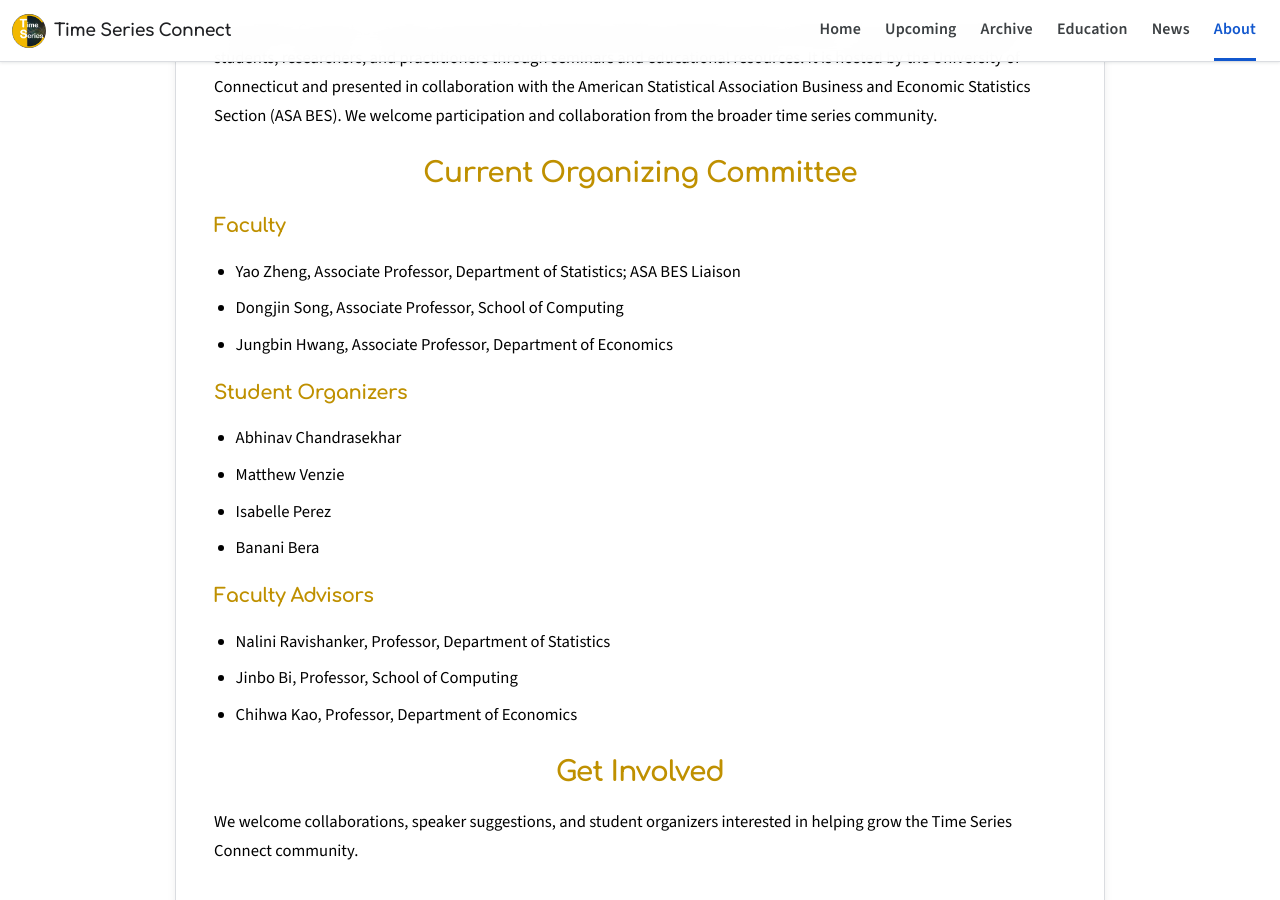
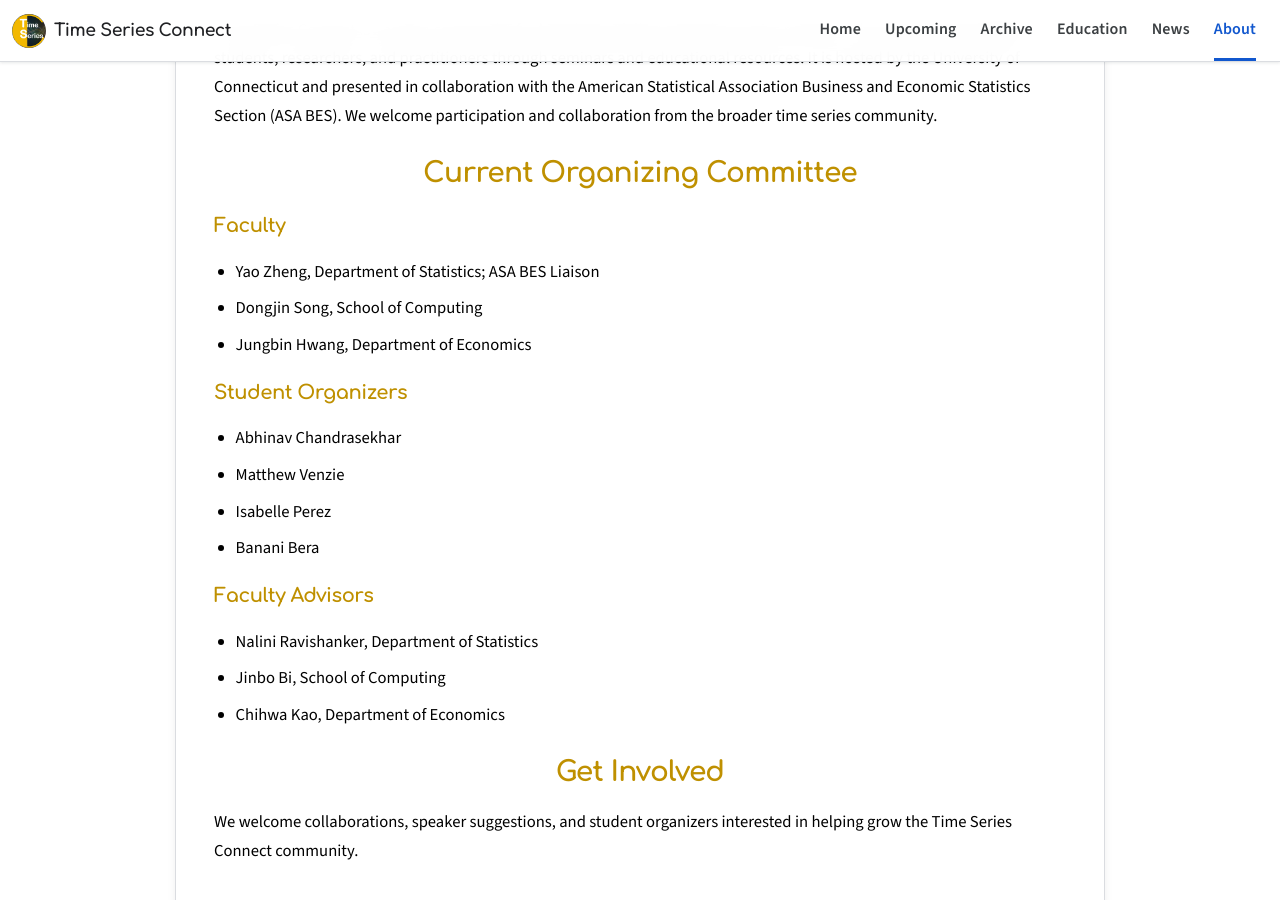
Before and after one commit to yaozheng-stat/time-series-connect, a Jekyll site: the page built from _pages/about-us.md, in a window 1280 px wide and 900 px high, scrolled down 284 px. Built offline with Jekyll 4.4.1, drawn with Linux system fonts in a browser that asks for light colours.

Commit message:
formatting

```diff
--- a/_pages/about-us.md
+++ b/_pages/about-us.md
@@ -10,9 +10,9 @@ Time Series Connect is an open community for learning and discussing time series
 
 ### Faculty
 
-- Yao Zheng, Associate Professor, Department of Statistics; ASA BES Liaison
-- Dongjin Song, Associate Professor, School of Computing
-- Jungbin Hwang, Associate Professor, Department of Economics
+- Yao Zheng, Department of Statistics; ASA BES Liaison
+- Dongjin Song, School of Computing
+- Jungbin Hwang, Department of Economics
 
 ### Student Organizers
 
@@ -23,9 +23,9 @@ Time Series Connect is an open community for learning and discussing time series
 
 ### Faculty Advisors
 
-- Nalini Ravishanker, Professor, Department of Statistics
-- Jinbo Bi, Professor, School of Computing
-- Chihwa Kao, Professor, Department of Economics
+- Nalini Ravishanker, Department of Statistics
+- Jinbo Bi, School of Computing
+- Chihwa Kao, Department of Economics
 
 ## Get Involved
 
```
